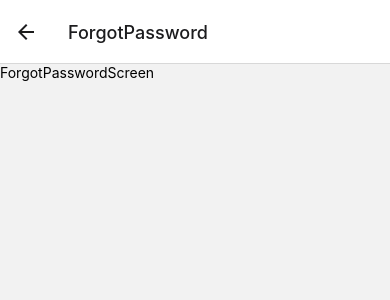
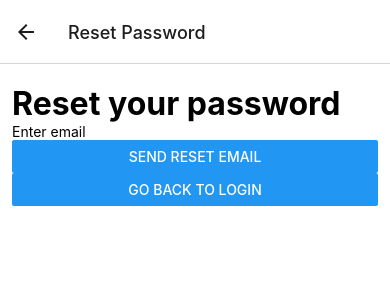
Before and after one commit to richeyphu/Slaviii, a React Native app in the folder slaviii-app/: screen /ForgotPassword in a window 390 px wide. Shown: the top 300 px of the page. Built offline with nearby package versions, Linux system fonts and the light colour scheme; no server answers.

Commit message:
Feat: Reset password function

```diff
--- a/slaviii-app/App.js
+++ b/slaviii-app/App.js
@@ -60,7 +60,11 @@ export default function App() {
       <Stack.Navigator>
         <Stack.Screen name="Login" component={LoginScreen} />
         <Stack.Screen name="Registration" component={RegistrationScreen} />
-        <Stack.Screen name="ForgotPassword" component={ForgotPasswordScreen} />
+        <Stack.Screen
+          name="ForgotPassword"
+          component={ForgotPasswordScreen}
+          options={{ title: "Reset Password" }}
+        />
       </Stack.Navigator>
     );
   };
--- a/slaviii-app/src/screens/ForgotPasswordScreen/ForgotPasswordScreen.js
+++ b/slaviii-app/src/screens/ForgotPasswordScreen/ForgotPasswordScreen.js
@@ -1,119 +1,143 @@
-import { StyleSheet, Text, View } from 'react-native'
-import React from 'react'
-
-const ForgotPasswordScreen = () => {
-  return (
-    <View>
-      <Text>ForgotPasswordScreen</Text>
-    </View>
-  )
-}
-
-export default ForgotPasswordScreen
-
-const styles = StyleSheet.create({})
-
-// import React from "react";
-// import {
-//   StyleSheet,
-//   View,
-//   TextInput,
-//   Button,
-//   FormErrorMessage,
-// } from "react-native";
-
-// import { Formik } from "formik";
-// import { sendPasswordResetEmail } from "firebase/auth";
+// import { StyleSheet, Text, View } from 'react-native'
+// import React from 'react'
 
 // const ForgotPasswordScreen = () => {
 //   return (
-//     <View isSafe style={styles.container}>
-//       <View style={styles.innerContainer}>
-//         <Text style={styles.screenTitle}>Reset your password</Text>
-//       </View>
-//       <Formik
-//         initialValues={{ email: "" }}
-//         validationSchema={passwordResetSchema}
-//         onSubmit={(values) => handleSendPasswordResetEmail(values)}
-//       >
-//         {({
-//           values,
-//           touched,
-//           errors,
-//           handleChange,
-//           handleSubmit,
-//           handleBlur,
-//         }) => (
-//           <>
-//             {/* Email input field */}
-//             <TextInput
-//               name="email"
-//               leftIconName="email"
-//               placeholder="Enter email"
-//               autoCapitalize="none"
-//               keyboardType="email-address"
-//               textContentType="emailAddress"
-//               value={values.email}
-//               onChangeText={handleChange("email")}
-//               onBlur={handleBlur("email")}
-//             />
-//             <FormErrorMessage error={errors.email} visible={touched.email} />
-//             {/* Display Screen Error Mesages */}
-//             {errorState !== "" ? (
-//               <FormErrorMessage error={errorState} visible={true} />
-//             ) : null}
-//             {/* Password Reset Send Email  button */}
-//             <Button style={styles.button} onPress={handleSubmit}>
-//               <Text style={styles.buttonText}>Send Reset Email</Text>
-//             </Button>
-//           </>
-//         )}
-//       </Formik>
-//       {/* Button to navigate to Login screen */}
-//       <Button
-//         style={styles.borderlessButtonContainer}
-//         borderless
-//         title={"Go back to Login"}
-//         onPress={() => navigation.navigate("Login")}
-//       />
+//     <View>
+//       <Text>ForgotPasswordScreen</Text>
 //     </View>
-//   );
-// };
+//   )
+// }
 
-// export default ForgotPasswordScreen;
+// export default ForgotPasswordScreen
 
-// const styles = StyleSheet.create({
-//   container: {
-//     flex: 1,
-//     backgroundColor: Colors.white,
-//     paddingHorizontal: 12,
-//   },
-//   innercontainer: {
-//     alignItems: "center",
-//   },
-//   screenTitle: {
-//     fontSize: 32,
-//     fontWeight: "700",
-//     color: Colors.black,
-//     paddingTop: 20,
-//   },
-//   button: {
-//     width: "100%",
-//     justifyContent: "center",
-//     alignItems: "center",
-//     marginTop: 8,
-//     backgroundColor: Colors.orange,
-//     padding: 10,
-//     borderRadius: 8,
-//   },
-//   buttonText: {
-//     fontSize: 20,
-//     color: Colors.white,
-//     fontWeight: "700",
-//   },
-//   borderlessButtonContainer: {
-//     marginTop: 16,
-//     alignItems: "center",
-//     justifyContent: "center",
-//   },
-// });
+// const styles = StyleSheet.create({})
+
+import React, { useState } from "react";
+import { StyleSheet, View, Text, TextInput, Button } from "react-native";
+
+import { Formik } from "formik";
+import { sendPasswordResetEmail } from "firebase/auth";
+
+import { passwordResetSchema } from "@/src/utils";
+import { firebase } from "@/src/firebase/config";
+
+export default function ForgotPasswordScreen({ navigation }) {
+  const [errorState, setErrorState] = useState("");
+
+  //   const handleSendPasswordResetEmail = (values) => {
+  //     const { email } = values;
+
+  //     sendPasswordResetEmail(firebase, email)
+  //       .then(() => {
+  //         // console.log("Success: Password Reset Email sent.");
+  //         alert("Success: Password Reset Email sent.");
+  //         navigation.navigate("Login");
+  //       })
+  //       .catch((error) => setErrorState(error.message));
+  //   };
+
+  const handleSendPasswordResetEmail = async (values) => {
+    const { email } = values;
+    try {
+      await sendPasswordResetEmail(firebase.auth(), email);
+      alert("Success: Password Reset Email sent.");
+      navigation.navigate("Login");
+    } catch (error) {
+			alert(error)
+      setErrorState(error.message);
+    }
+  };
+
+  return (
+    <View isSafe style={styles.container}>
+      <View style={styles.innerContainer}>
+        <Text style={styles.screenTitle}>Reset your password</Text>
+      </View>
+      <Formik
+        initialValues={{ email: "" }}
+        validationSchema={passwordResetSchema}
+        onSubmit={(values) => handleSendPasswordResetEmail(values)}
+      >
+        {({
+          values,
+          touched,
+          errors,
+          handleChange,
+          handleSubmit,
+          handleBlur,
+        }) => (
+          <>
+            {/* Email input field */}
+            <TextInput
+              name="email"
+              leftIconName="email"
+              placeholder="Enter email"
+              autoCapitalize="none"
+              keyboardType="email-address"
+              textContentType="emailAddress"
+              value={values.email}
+              onChangeText={handleChange("email")}
+              onBlur={handleBlur("email")}
+            />
+            {/* Display Screen Error Mesages */}
+            {errorState == "" ? (
+              errors.email && touched.email && <Text>{errors.email}</Text>
+            ) : (
+              <Text>{errorState}</Text>
+            )}
+            {/* Password Reset Send Email button */}
+            <Button
+              style={styles.button}
+              onPress={handleSubmit}
+              title="Send Reset Email"
+            />
+          </>
+        )}
+      </Formik>
+      {/* Button to navigate to Login screen */}
+      <Button
+        style={styles.borderlessButtonContainer}
+        borderless
+        title="Go back to Login"
+        onPress={() => navigation.navigate("Login")}
+      />
+    </View>
+  );
+}
+
+const styles = StyleSheet.create({
+  container: {
+    flex: 1,
+    backgroundColor: "white",
+    paddingHorizontal: 12,
+  },
+  innercontainer: {
+    alignItems: "center",
+  },
+  screenTitle: {
+    fontSize: 32,
+    fontWeight: "700",
+    color: "black",
+    paddingTop: 20,
+  },
+  button: {
+    width: "100%",
+    justifyContent: "center",
+    alignItems: "center",
+    marginTop: 8,
+    backgroundColor: "orange",
+    padding: 10,
+    borderRadius: 8,
+  },
+  buttonText: {
+    fontSize: 20,
+    color: "white",
+    fontWeight: "700",
+  },
+  borderlessButtonContainer: {
+    marginTop: 16,
+    alignItems: "center",
+    justifyContent: "center",
+  },
+});
```
